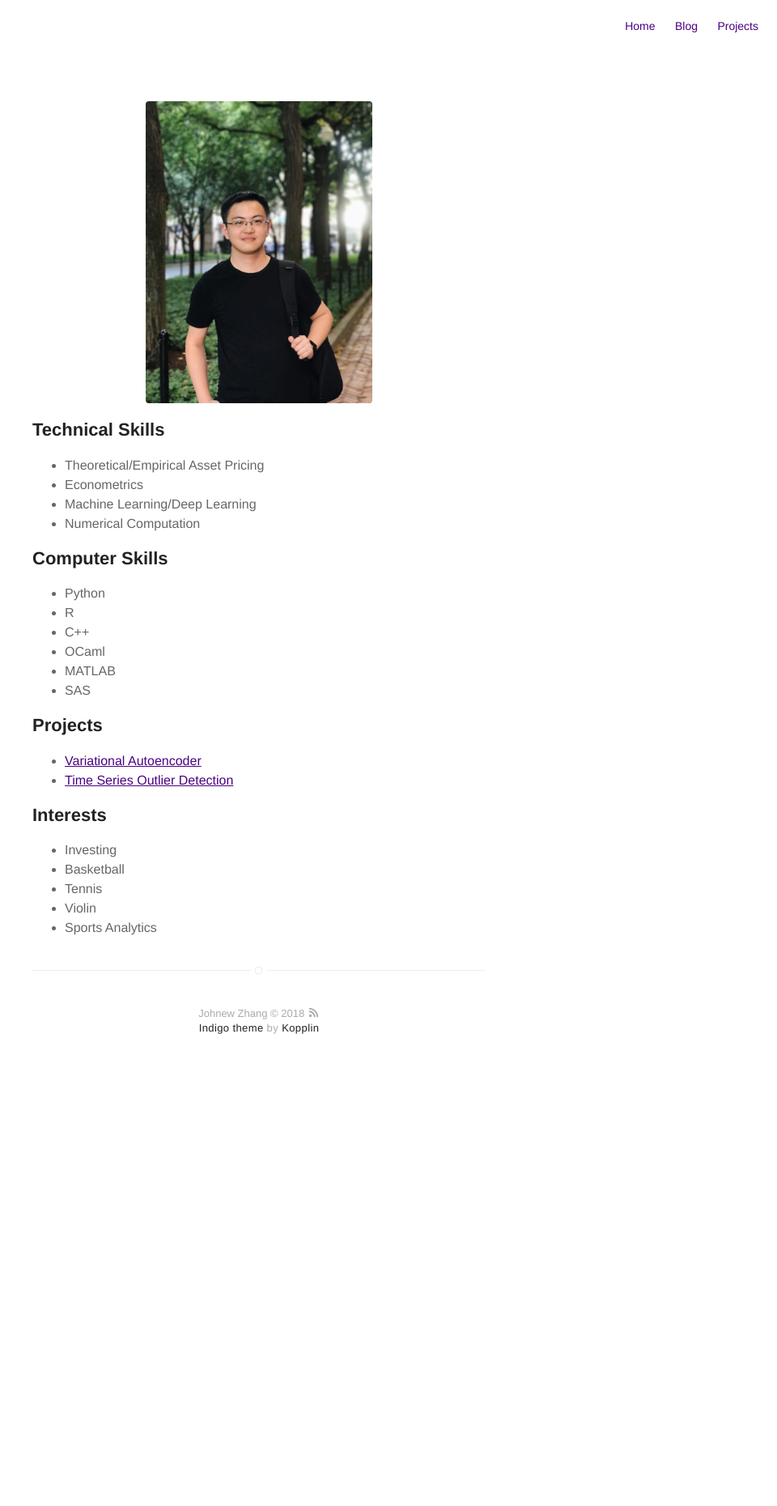
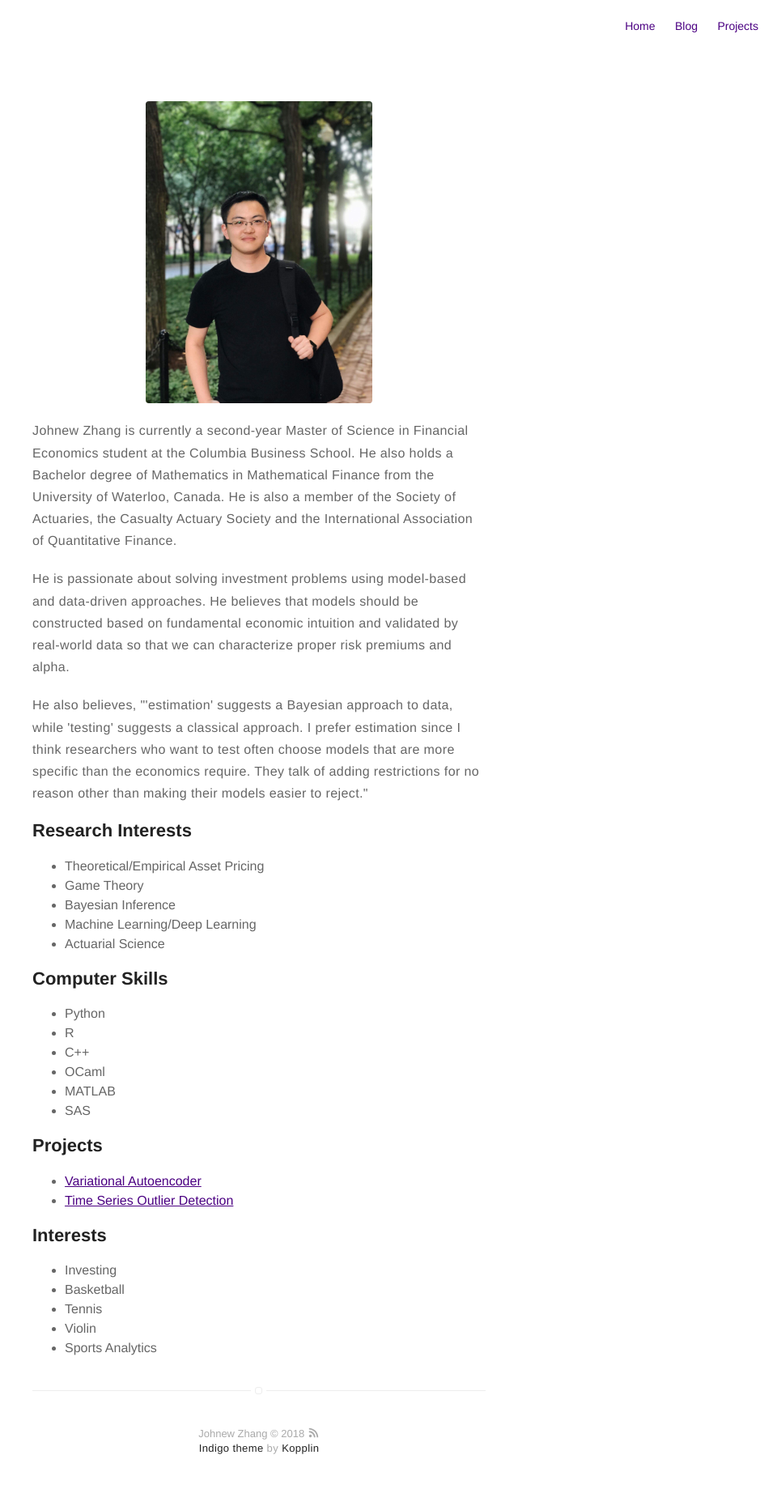
Before and after one commit to WizardKingZ/WizardKingZ.github.io, a Jekyll site: the page built from about.md, in a window 1280 px wide. Shown: the whole page at 81% size, without its empty margins (320-1280 px from the left). Built offline with Jekyll 4.4.1, drawn with Linux system fonts in a browser that asks for light colours; before the commit the page ends 1341 px from its top, so only the background shows below that.

Commit message:
Update about.md

```diff
--- a/about.md
+++ b/about.md
@@ -4,17 +4,20 @@ layout: page
 ---
 ![Profile Image]({{ site.url }}/{{ site.picture }})
 
-<p></p>
+<p>Johnew Zhang is currently a second-year Master of Science in Financial Economics student at the Columbia Business School. He also holds a Bachelor degree of Mathematics in Mathematical Finance from the University of Waterloo, Canada. He is also a member of the Society of Actuaries, the Casualty Actuary Society and the International Association of Quantitative Finance. </p>
 
-<p></p>
+<p>He is passionate about solving investment problems using model-based and data-driven approaches.  He believes that models should be constructed based on fundamental economic intuition and validated by real-world data so that we can characterize proper risk premiums and alpha.</p>
 
-<h2>Technical Skills</h2>
+<p>He also believes, "'estimation' suggests a Bayesian approach to data, while 'testing' suggests a classical approach. I prefer estimation since I think researchers who want to test often choose models that are more specific than the economics require. They talk of adding restrictions for no reason other than making their models easier to reject."</p>
+
+<h2>Research Interests</h2>
 
 <ul class="skill-list">
 	<li>Theoretical/Empirical Asset Pricing</li>
-	<li>Econometrics</li>
+	<li>Game Theory</li>
+	<li>Bayesian Inference</li>
 	<li>Machine Learning/Deep Learning</li>
-	<li>Numerical Computation</li>
+	<li>Actuarial Science</li>
 </ul>
 
 
```
